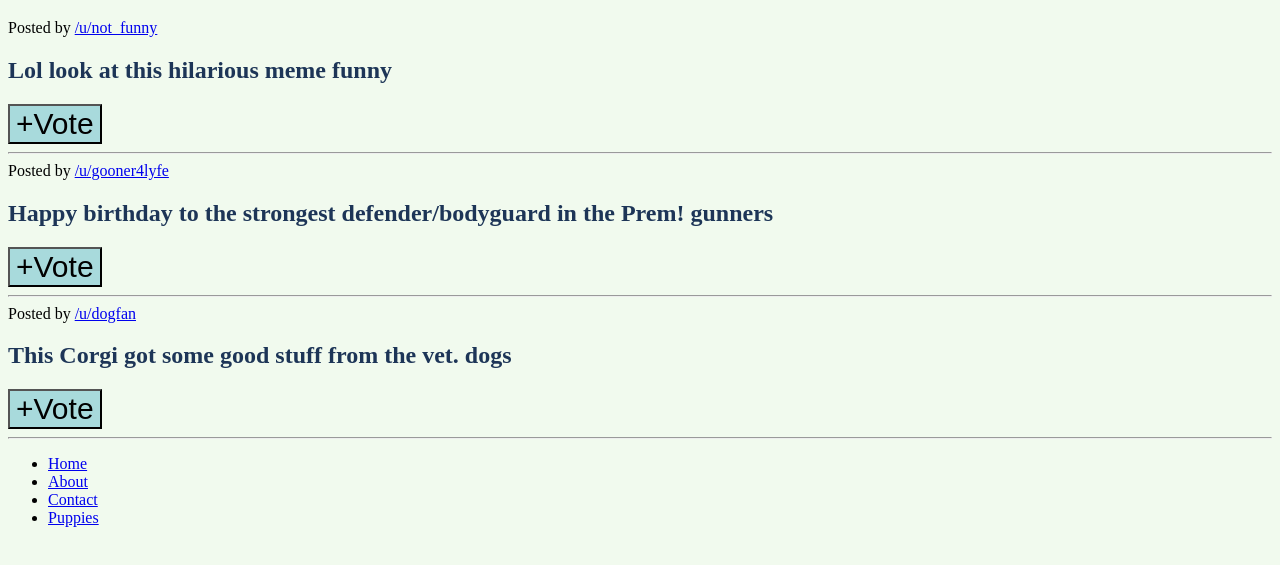
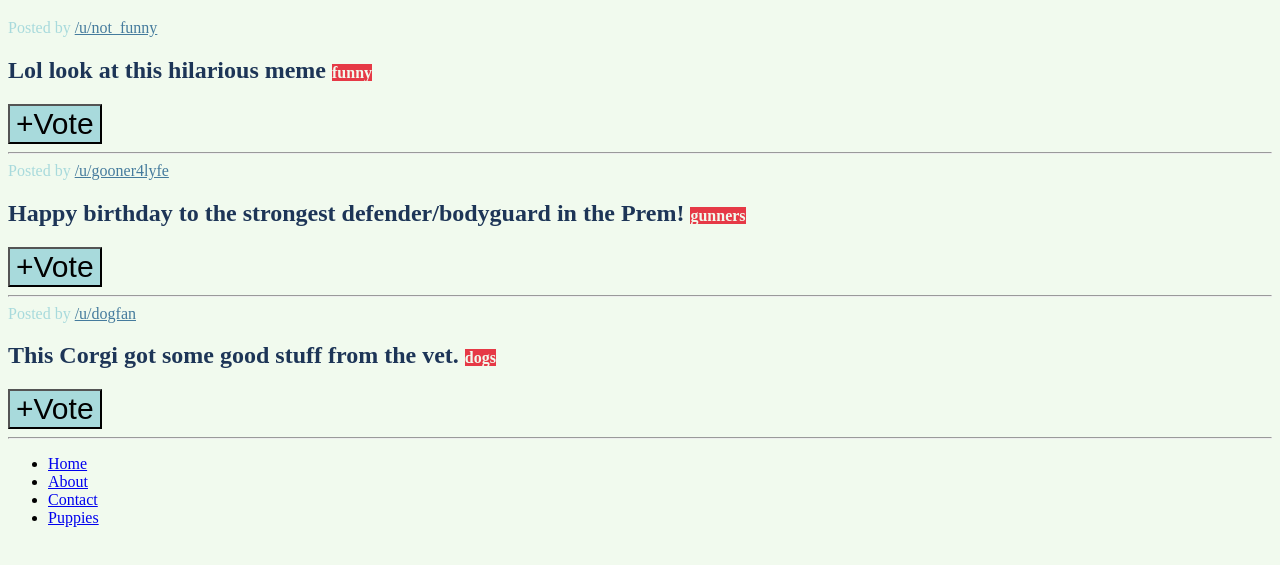
Before and after one commit to mmacedoaraujo/The-Web-Developer-Bootcamp-2022---Colt-Steele, a plain HTML site: page Section 7 - The World of CSS Selectors/starter.html in a window 1280 px wide. Shown: the part 109-674 px from the top of the page. Drawn offline with Linux system fonts and the light colour scheme.

Commit message:
section 7 part 2

```diff
--- a/Section 7 - The World of CSS Selectors/app.css
+++ b/Section 7 - The World of CSS Selectors/app.css
@@ -20,3 +20,17 @@ h1,
 h2 {
   color: #1d3557;
 }
+
+span {
+    color: #a8dadc;
+}
+
+.tag {
+    background-color: #e63946;
+    color: #f1faee;
+    font-size: 16px;
+}
+
+.post a {
+    color: #457b9d;
+}
--- a/Section 7 - The World of CSS Selectors/starter.html
+++ b/Section 7 - The World of CSS Selectors/starter.html
@@ -16,21 +16,21 @@
     </nav>
     <main>
         <h1>Popular Posts</h1>
-        <section>
-            <span>Posted by <a href="#213adas">/u/not_funny</a></span>
-            <h2>Lol look at this hilarious meme <span>funny</span></h2>
+        <section class="post">
+            <span >Posted by <a href="#213adas">/u/not_funny</a></span>
+            <h2>Lol look at this hilarious meme <span class="tag">funny</span></h2>
             <button>+Vote</button>
             <hr>
         </section>
-        <section>
-            <span>Posted by <a href="#345adas">/u/gooner4lyfe</a></span>
-            <h2>Happy birthday to the strongest defender/bodyguard in the Prem! <span>gunners</span></h2>
+        <section class="post">
+            <span >Posted by <a href="#345adas">/u/gooner4lyfe</a></span>
+            <h2>Happy birthday to the strongest defender/bodyguard in the Prem! <span class="tag">gunners</span></h2>
             <button>+Vote</button>
             <hr>
         </section>
-        <section>
-            <span>Posted by <a href="#981adas">/u/dogfan</a></span>
-            <h2>This Corgi got some good stuff from the vet. <span>dogs</span></h2>
+        <section class="post">
+            <span >Posted by <a href="#981adas">/u/dogfan</a></span>
+            <h2>This Corgi got some good stuff from the vet. <span class="tag">dogs</span></h2>
             <button>+Vote</button>
             <hr>
         </section>
```
